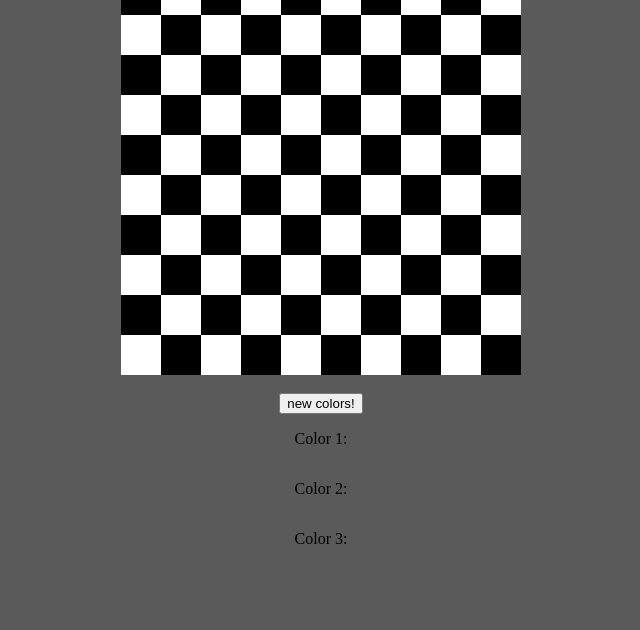
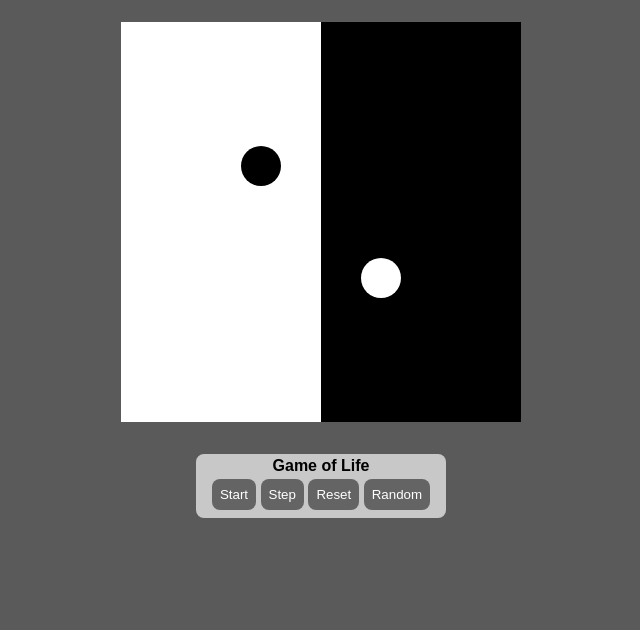
Before and after one commit to jteitelb/life-pong, a plain HTML site: page index.html in a window 1280 px wide. Shown: the part 170-800 px from the top of the page, without its empty margins (319-959 px from the left). Drawn offline with Linux system fonts and the light colour scheme.

Commit message:
game of life, refactor

```diff
--- a/index.html
+++ b/index.html
@@ -3,17 +3,19 @@
   <head>
     <meta charset="UTF-8" />
     <meta name="viewport" content="width=device-width, initial-scale=1.0" />
-    <title>Pong Duel</title>
+    <title>Life Pong</title>
     <link rel="stylesheet" href="styles.css" />
     <script src="main.js" defer></script>
   </head>
   <body>
-    <h1>Pong Duel</h1>
+    <h1>Life Pong</h1>
     <canvas id="canvas" width="400" height="400"> </canvas>
-    <br />
-    <button id="newColors">new colors!</button>
-    <p id="color1">Color 1:</p>
-    <p id="color2">Color 2:</p>
-    <p id="color3">Color 3:</p>
+    <div class="control-panel">
+      <h2 class="life-header">Game of Life</h2>
+      <button id="runLife">Start</button>
+      <button id="stepLife">Step</button>
+      <button id="resetLife">Reset</button>
+      <button id="randomizeLife">Random</button>
+    </div>
   </body>
 </html>
--- a/main.js
+++ b/main.js
@@ -1,44 +1,105 @@
 const canvas = document.getElementById("canvas");
 const ctx = canvas.getContext("2d");
 
-const newColors = document.getElementById("newColors");
-const color1 = document.getElementById("color1");
-const color2 = document.getElementById("color2");
-const color3 = document.getElementById("color3");
+const runLifeButton = document.getElementById("runLife");
+const stepLifeButton = document.getElementById("stepLife");
+const resetLifeButton = document.getElementById("resetLife");
+const randomizeLifeButton = document.getElementById("randomizeLife");
 
-const balls = [];
-const colors = [];
+const SCREEN_SIZE = 400;
+canvas.width = SCREEN_SIZE;
+canvas.height = SCREEN_SIZE;
 
-function generateBalls() {
-  balls.length = 0;
-  colors.length = 0;
-  for (let i = 0; i < 3; i++) {
-    let red = parseInt(Math.random() * 256);
-    let green = parseInt(Math.random() * 256);
-    let blue = parseInt(Math.random() * 256);
-    colors.push(`rgb(${red}, ${green}, ${blue})`);
-    color1.innerHTML = colors[0];
-    color2.innerHTML = colors[1];
-    color3.innerHTML = colors[2];
-    for (let j = 0; j < 8; j++) {
-      balls.push(
-        new Ball(Math.random() * 330 + 20, Math.random() * 330 + 20, colors[i])
-      );
+const GRID_SIZE = 10;
+const CELL_SIZE = SCREEN_SIZE / GRID_SIZE;
+
+const STEP_TIME = 15; // frames per game of life step
+const BALL_SPEED = 1;
+
+const TIMERS = {
+  NEXT_STEP: STEP_TIME,
+  tick() {
+    this.NEXT_STEP--;
+  },
+};
+
+function initGrid() {
+  let grid = [];
+  for (let i = 0; i < GRID_SIZE; i++) {
+    grid[i] = [];
+    for (let j = 0; j < GRID_SIZE; j++) {
+      grid[i][j] = i >= GRID_SIZE / 2 ? 1 : 0; // half black, half white
+    }
+  }
+  return grid;
+}
+
+function randomizeGrid() {
+  for (let i = 0; i < GRID_SIZE; i++) {
+    for (let j = 0; j < GRID_SIZE; j++) {
+      grid[i][j] = Math.floor(Math.random() * 2);
     }
   }
 }
 
-newColors.addEventListener("click", generateBalls);
+/****************************
+  Game of Life Functions
+ ***************************/
+function countNeighbors(i, j) {
+  let neighbors = 0;
+
+  for (let di = -1; di <= 1; di++) {
+    for (let dj = -1; dj <= 1; dj++) {
+      // neighbor coordinates
+      const ni = i + di;
+      const nj = j + dj;
+
+      neighbors += grid[ni]?.[nj] || 0;
+    }
+  }
+  neighbors -= grid[i][j];
+
+  return neighbors;
+}
+
+function nextGeneration() {
+  let nextGen = [];
+  for (let i = 0; i < GRID_SIZE; i++) {
+    nextGen[i] = [];
+    for (let j = 0; j < GRID_SIZE; j++) {
+      let neighbors = countNeighbors(i, j);
+
+      if (grid[i][j] === 1) {
+        if (neighbors < 2 || neighbors > 3) {
+          nextGen[i][j] = 0;
+        } else {
+          nextGen[i][j] = 1;
+        }
+      } else {
+        if (neighbors === 3) {
+          nextGen[i][j] = 1;
+        } else {
+          nextGen[i][j] = 0;
+        }
+      }
+    }
+  }
+  return nextGen;
+}
+
+/********************
+ * Canvas Rendering
+ * ******************/
 
 function renderBackground() {
-  for (let i = 0; i < 10; i++) {
-    for (let j = 0; j < 10; j++) {
-      if ((i + j) % 2 == 0) {
+  for (let i = 0; i < GRID_SIZE; i++) {
+    for (let j = 0; j < GRID_SIZE; j++) {
+      if (grid[i][j] === 0) {
+        ctx.fillStyle = "#fff";
+      } else {
         ctx.fillStyle = "#000";
-      } else {
-        ctx.fillStyle = "#fff";
       }
-      ctx.fillRect(40 * i, 40 * j, 40, 40);
+      ctx.fillRect(CELL_SIZE * i, CELL_SIZE * j, CELL_SIZE, CELL_SIZE);
     }
   }
 }
@@ -49,8 +110,9 @@ class Ball {
     this.y = y;
     this.radius = 20;
     this.color = color;
-    this.dx = 6;
-    this.dy = 5;
+    this.strokeColor = color === "black" ? "white" : "black";
+    this.dx = BALL_SPEED * 5;
+    this.dy = BALL_SPEED * 4;
   }
 
   update() {
@@ -69,10 +131,35 @@ class Ball {
     ctx.arc(this.x, this.y, this.radius, 0, Math.PI * 2);
     ctx.fillStyle = this.color;
     ctx.fill();
+    if (stroke) {
+      ctx.strokeStyle = this.strokeColor;
+      ctx.stroke();
+    }
     ctx.closePath();
   }
 }
 
+/***************
+ * Game Setup
+ ***************/
+
+// Initializations
+const balls = [];
+let stroke = false;
+let run_life = false;
+let grid = initGrid();
+
+const p1 = CELL_SIZE * 3;
+const p2 = SCREEN_SIZE - p1;
+
+const blackBall = new Ball(p1, p1 + CELL_SIZE, "black");
+const whiteBall = new Ball(p2, p2 - CELL_SIZE, "white");
+whiteBall.dx = -blackBall.dx;
+whiteBall.dy = -blackBall.dy;
+
+balls.push(blackBall, whiteBall);
+
+// Game Loop
 function startFrames() {
   renderBackground();
   balls.forEach((ball) => {
@@ -80,7 +167,37 @@ function startFrames() {
     ball.update();
   });
 
+  if (run_life) {
+    if (TIMERS.NEXT_STEP === 0) {
+      grid = nextGeneration();
+      TIMERS.NEXT_STEP = STEP_TIME;
+    }
+    TIMERS.tick();
+  }
+
   window.requestAnimationFrame(startFrames);
 }
 
+/*******************
+ * Event Listeners
+ *******************/
+
+runLifeButton.addEventListener("click", () => {
+  run_life = !run_life;
+  runLifeButton.innerHTML = run_life ? "Stop" : "Start";
+});
+
+stepLifeButton.addEventListener("click", () => {
+  grid = nextGeneration();
+});
+
+resetLifeButton.addEventListener("click", () => {
+  grid = initGrid();
+});
+
+randomizeLifeButton.addEventListener("click", () => {
+  randomizeGrid();
+});
+
+// Run it!
 startFrames();
--- a/styles.css
+++ b/styles.css
@@ -2,6 +2,7 @@ html,
 body {
   height: 100%;
   margin: 0;
+  font-family: sans-serif;
 }
 
 body {
@@ -12,3 +13,28 @@ body {
 
   background-color: rgb(90, 90, 90);
 }
+canvas {
+  margin: 1rem;
+}
+.control-panel {
+  padding: 0 1rem;
+  padding-bottom: 0.5rem;
+  margin: 1rem;
+  background-color: rgb(200, 200, 200);
+  border-radius: 0.5rem;
+}
+.life-header {
+  font-family: sans-serif;
+  margin: 0.2rem;
+  font-size: 1rem;
+  text-align: center;
+}
+
+button {
+  padding: 0.5rem;
+  border-radius: 0.5rem;
+  border: none;
+  background-color: rgb(100, 100, 100);
+  color: white;
+  cursor: pointer;
+}
```
